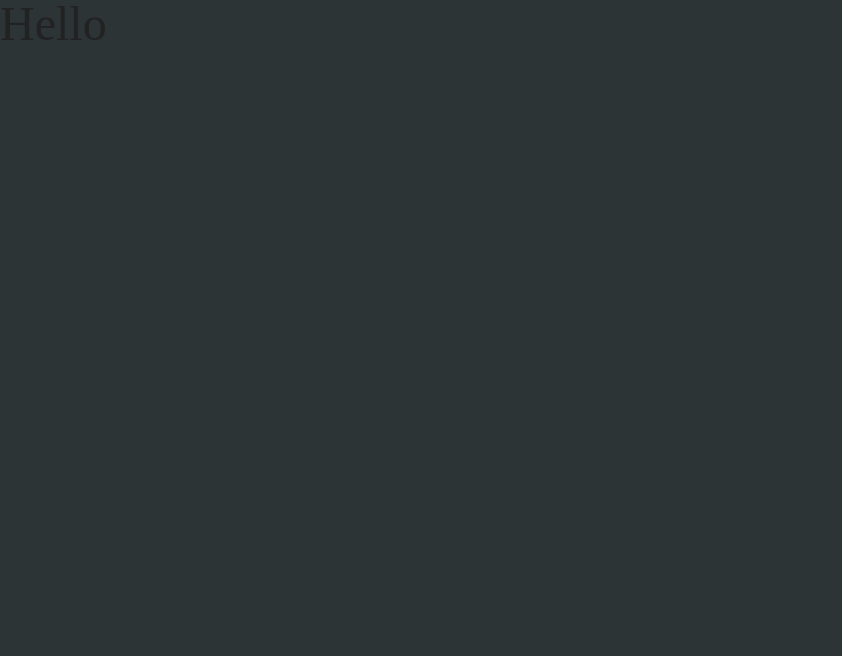
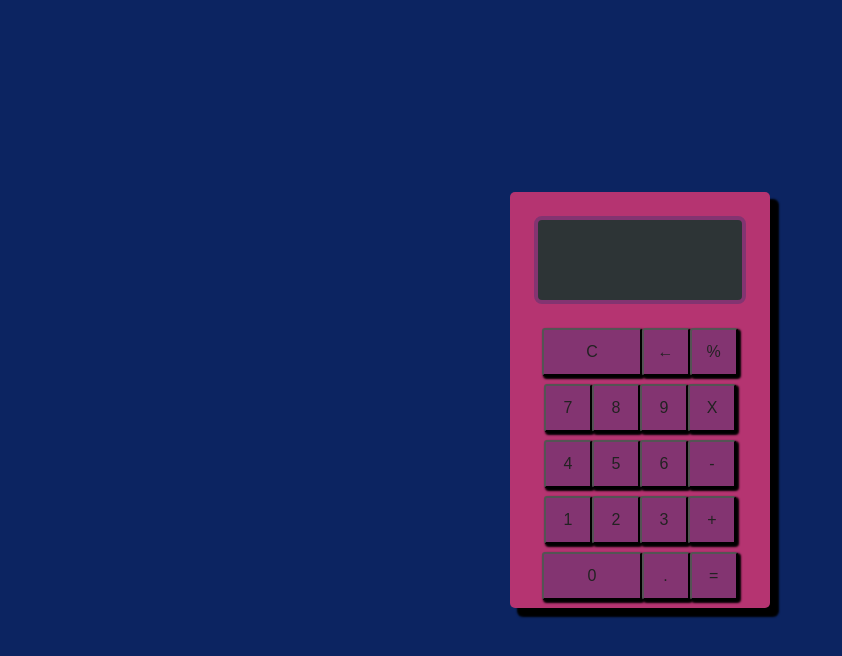
Before and after one commit to ismaelmarot/Calculator, a plain HTML site: page index.html in a window 1280 px wide. Shown: the whole page, without its empty margins (0-842 px from the left). Drawn offline with Linux system fonts and the light colour scheme.

Commit message:
Stiles designed and colors

```diff
--- a/index.html
+++ b/index.html
@@ -17,8 +17,38 @@
     </head>
 <body class="grid-container">
     <div class="calculator">
-        <p class="text">Hello</p>
-
+        <div class="display">
+            <div class="previous-value"></div>
+            <div class="current-value"></div>
+        </div>
+        <div class="buttons-row">
+            <button class="button-2">C</button>
+            <button class="button">&larr;</button>
+            <button class="button number">%</button>
+        </div>
+        <div class="buttons-row">
+            <button class="button number">7</button>
+            <button class="button number">8</button>
+            <button class="button number">9</button>
+            <button class="button operator">X</button>
+        </div>
+        <div class="buttons-row">
+            <button class="button number">4</button>
+            <button class="button number">5</button>
+            <button class="button number">6</button>
+            <button class="button operator">-</button>
+        </div>
+        <div class="buttons-row">
+            <button class="button number">1</button>
+            <button class="button number">2</button>
+            <button class="button number">3</button>
+            <button class="button operator">+</button>
+        </div>
+        <div class="buttons-row">
+            <button class="button-2 number">0</button>
+            <button class="button number">.</button>
+            <button class="button operator">=</button>
+        </div>
     </div>
 
 </body>
--- a/sass/_styles.sass
+++ b/sass/_styles.sass
@@ -7,7 +7,37 @@
 /*========== STYLES ==========*/
 
 .grid-container
-     background-color: nth(var.$colors,2)
+     @include mix.flex-column (center,center)
+     height: 100vh
+     background-color: nth(var.$colors,7)
 
-p
-    font-size: 3rem
+     .calculator
+         @include mix.setHeighWidth(auto,auto)
+         background-color: nth(var.$colors,4)
+         box-shadow: .5rem .5rem 2px 1px nth(var.$colors,1)
+         border-radius: 5px
+
+         .display
+             height: auto
+             border: .3rem solid nth(var.$colors,5)
+             background-color: nth(var.$colors,2)
+             border-radius: .5rem
+             margin: 1.5rem
+
+             .previous-value , .current-value
+                height: 2.5rem
+
+         .buttons-row
+            @include mix.flex-row(center,center)
+            margin: .5rem 2rem
+
+            .button , .button-2
+                box-shadow: 2px 2px 2px 1px nth(var.$colors,1)
+                background-color: nth(var.$colors,5)
+                border-radius: 3px
+
+            .button
+                @include mix.setHeighWidth(3rem,3rem)
+
+            .button-2
+                @include mix.setHeighWidth(3rem,6.2rem)
--- a/sass/_variables.sass
+++ b/sass/_variables.sass
@@ -1,7 +1,11 @@
 /*========== COLORS ==========*/
-$color-1: rgba(0, 0, 0 , 1.0) //All Black
-$color-2: rgba(45, 52, 54,1.0) // Dracula Black
-$color-3: rgba(116, 185, 255,1.0) //Light Blue
+$color-1: rgba(0, 0, 0 , 1.0) // Blck All
+$color-2: rgba(45, 52, 54,1.0) // Black Dracula
+$color-3: rgba(237, 76, 103,1.0) // Red Bara
+$color-4: rgba(181, 52, 113,1.0) // Red Very Berry
+$color-5: rgba(131, 52, 113,1.0) // Red Holly Hook
+$color-6: rgba(111, 30, 81,1.0) // Purple Magenta
+$color-7: rgba(12, 36, 97,1.0) // Blue Dark Sapphire
 
 /*========== FONTS ==========*/
 $font-1: 'Noto Sans', sans-serif
@@ -10,4 +14,4 @@ $font-size-h1: 2.5rem
 $padding-h1: .5rem
 
 /*========== LISTS ==========*/
-$colors: $color-1 , $color-2 , $color-3
+$colors: $color-1 , $color-2 , $color-3 , $color-4 , $color-5 , $color-6 , $color-7
```
Also changed, not shown: css/main.css, 1 other file.
